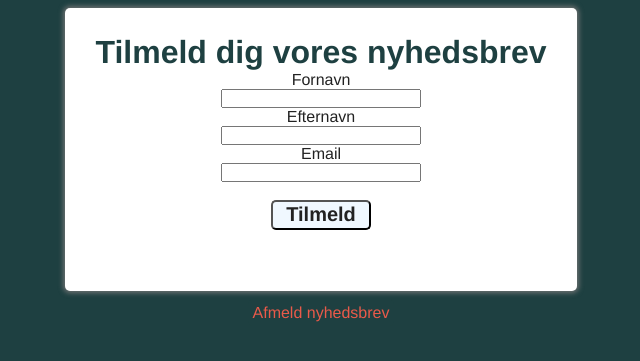
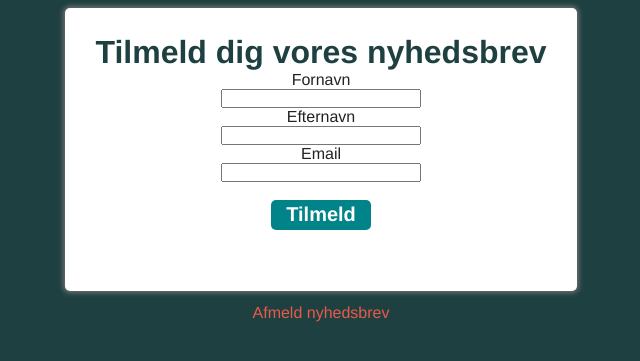
Before and after one commit to AnnicaF/chefmee, a PHP site: page /newsletter/index.php in a window 1280 px wide. Shown: the part 153-514 px from the top of the page, without its empty margins (319-959 px from the left). Run offline with PHP 8.4, Linux system fonts and the light colour scheme.

Commit message:
Update styles.css

```diff
--- a/styles.css
+++ b/styles.css
@@ -460,12 +460,13 @@ height: 30px;
   top: 20px;
   width:100px;
   height: 30px;
-  background: aliceblue;
-  color: #222;
+  background-color: var(--clr--logo);
+  color: var(--clr--background);
   font-size: 20px;
   font-weight: 600;
   text-align: center;
   border-radius: 5px;
+  border-style: none;
 
 
 }
```
